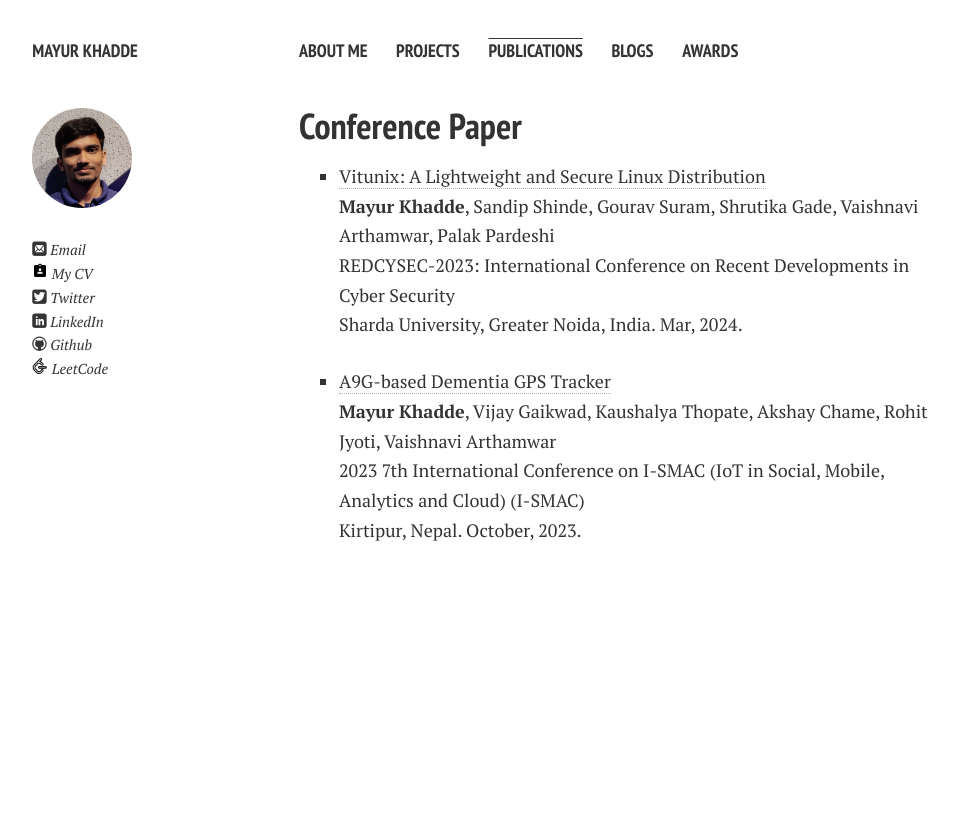
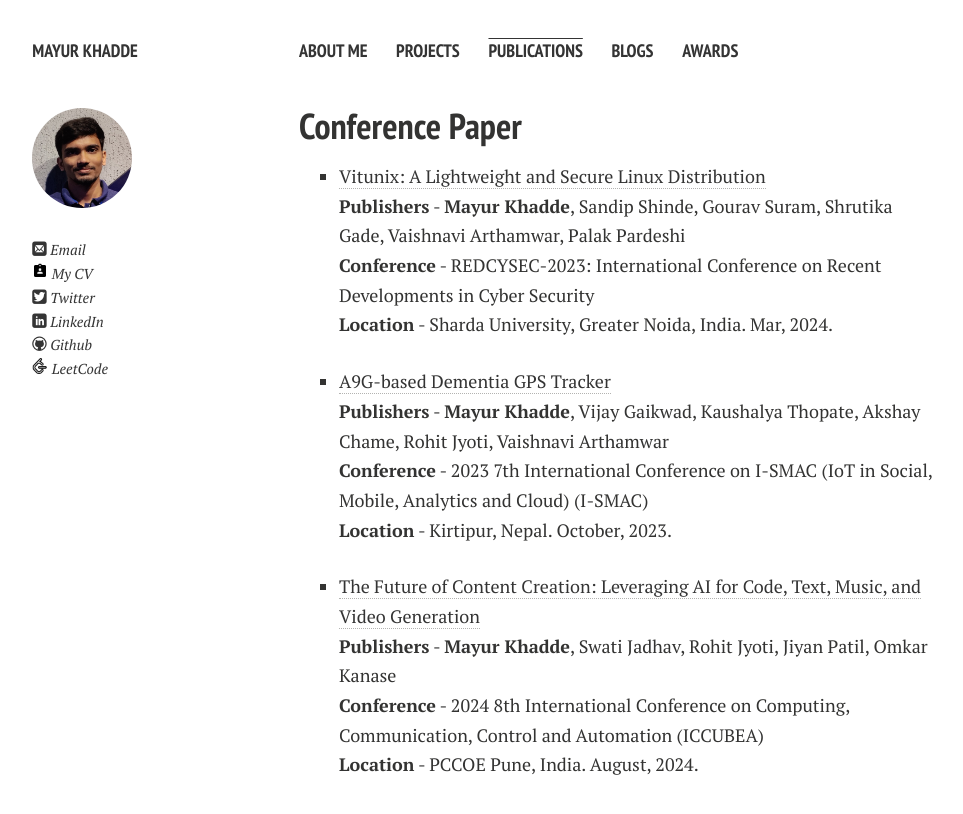
Before and after one commit to bashlogs/bashlogs.github.io, a Jekyll site: the page built from publications.md, in a window 1280 px wide. Shown: the top 814 px of the page, without its empty margins (21-984 px from the left). Built offline with Jekyll 4.4.1, drawn with Linux system fonts in a browser that asks for light colours; nearby versions of some CDN libraries; comment, search, counter and statistics services are not loaded; a style sheet for code colours, icons or effects is not loaded.

Commit message:
Publisher Changes

```diff
--- a/publications.md
+++ b/publications.md
@@ -6,7 +6,11 @@ title: Publications
 
 ## Conference Paper
 
-- [Vitunix: A Lightweight and Secure Linux Distribution](https://link.springer.com/chapter/10.1007/978-981-99-9811-1_15)<br>**Mayur Khadde**, Sandip Shinde, Gourav Suram, Shrutika Gade, Vaishnavi Arthamwar, Palak Pardeshi<br>REDCYSEC-2023: International Conference on Recent Developments in Cyber Security<br>Sharda University, Greater Noida, India. Mar, 2024.<br>
+- [Vitunix: A Lightweight and Secure Linux Distribution](https://link.springer.com/chapter/10.1007/978-981-99-9811-1_15)<br>**Publishers** - **Mayur Khadde**, Sandip Shinde, Gourav Suram, Shrutika Gade, Vaishnavi Arthamwar, Palak Pardeshi<br> **Conference** - REDCYSEC-2023: International Conference on Recent Developments in Cyber Security<br>**Location** - Sharda University, Greater Noida, India. Mar, 2024.<br>
 
-- [A9G-based Dementia GPS Tracker](https://ieeexplore.ieee.org/document/10290369)<br>**Mayur Khadde**, Vijay Gaikwad, Kaushalya Thopate, Akshay Chame, Rohit Jyoti, Vaishnavi Arthamwar<br>2023 7th International Conference on I-SMAC (IoT in Social, Mobile, Analytics and Cloud) (I-SMAC)<br>Kirtipur, Nepal. October, 2023.
+- [A9G-based Dementia GPS Tracker](https://ieeexplore.ieee.org/document/10290369)<br>**Publishers** - **Mayur Khadde**, Vijay Gaikwad, Kaushalya Thopate, Akshay Chame, Rohit Jyoti, Vaishnavi Arthamwar<br>**Conference** - 2023 7th International Conference on I-SMAC (IoT in Social, Mobile, Analytics and Cloud) (I-SMAC)<br>**Location** - Kirtipur, Nepal. October, 2023.
 <br>
+
+- [The Future of Content Creation: Leveraging AI for Code, Text, Music, and Video Generation](https://ieeexplore.ieee.org/document/10775258)<br>**Publishers** - **Mayur Khadde**, Swati Jadhav, Rohit Jyoti, Jiyan Patil, Omkar Kanase<br>**Conference** - 2024 8th International Conference on Computing, Communication, Control and Automation (ICCUBEA)
+<br>**Location** - PCCOE Pune, India. August, 2024.
+<br>
```
Also changed, not shown: index.md (+1 -1 lines).
